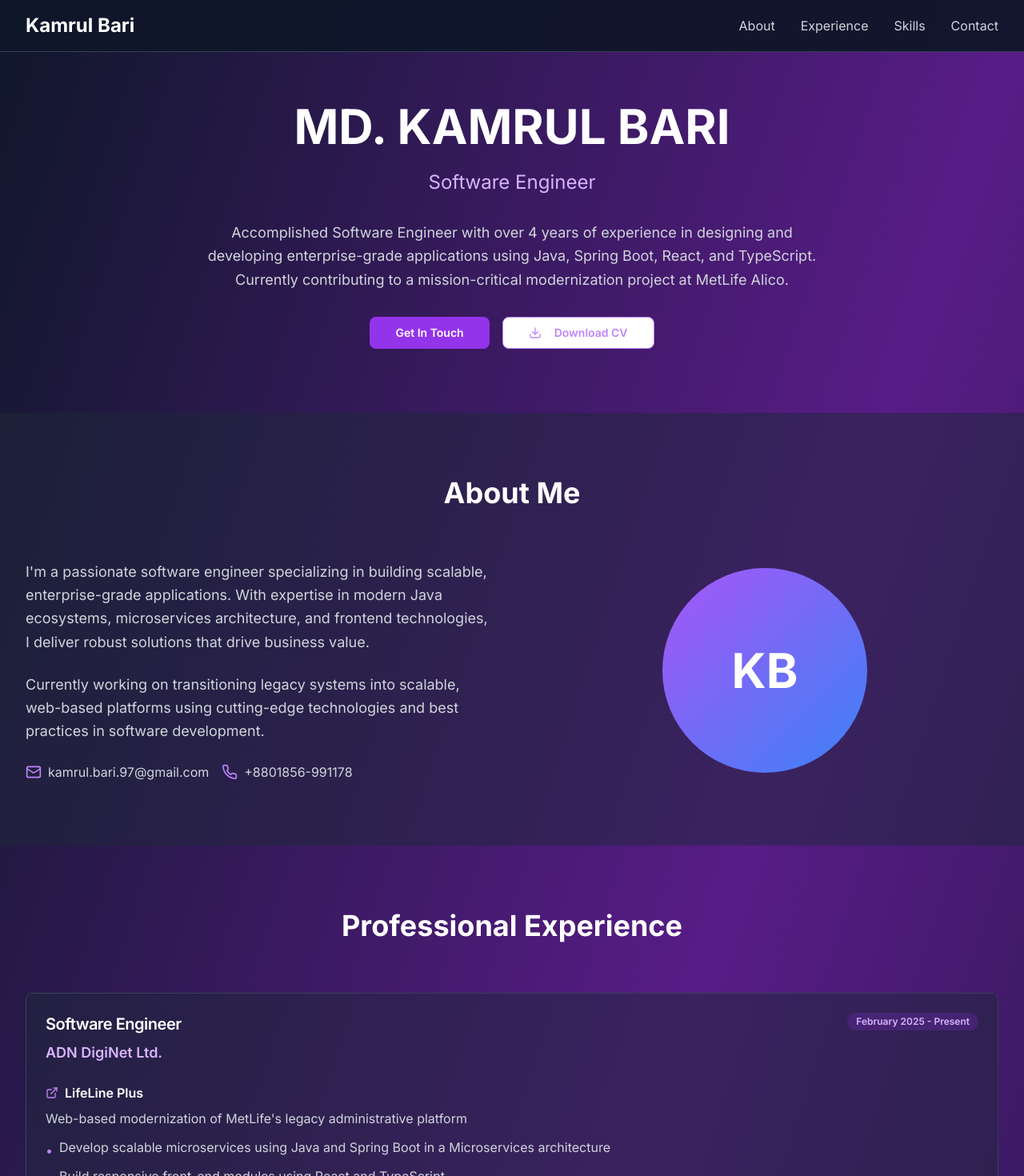
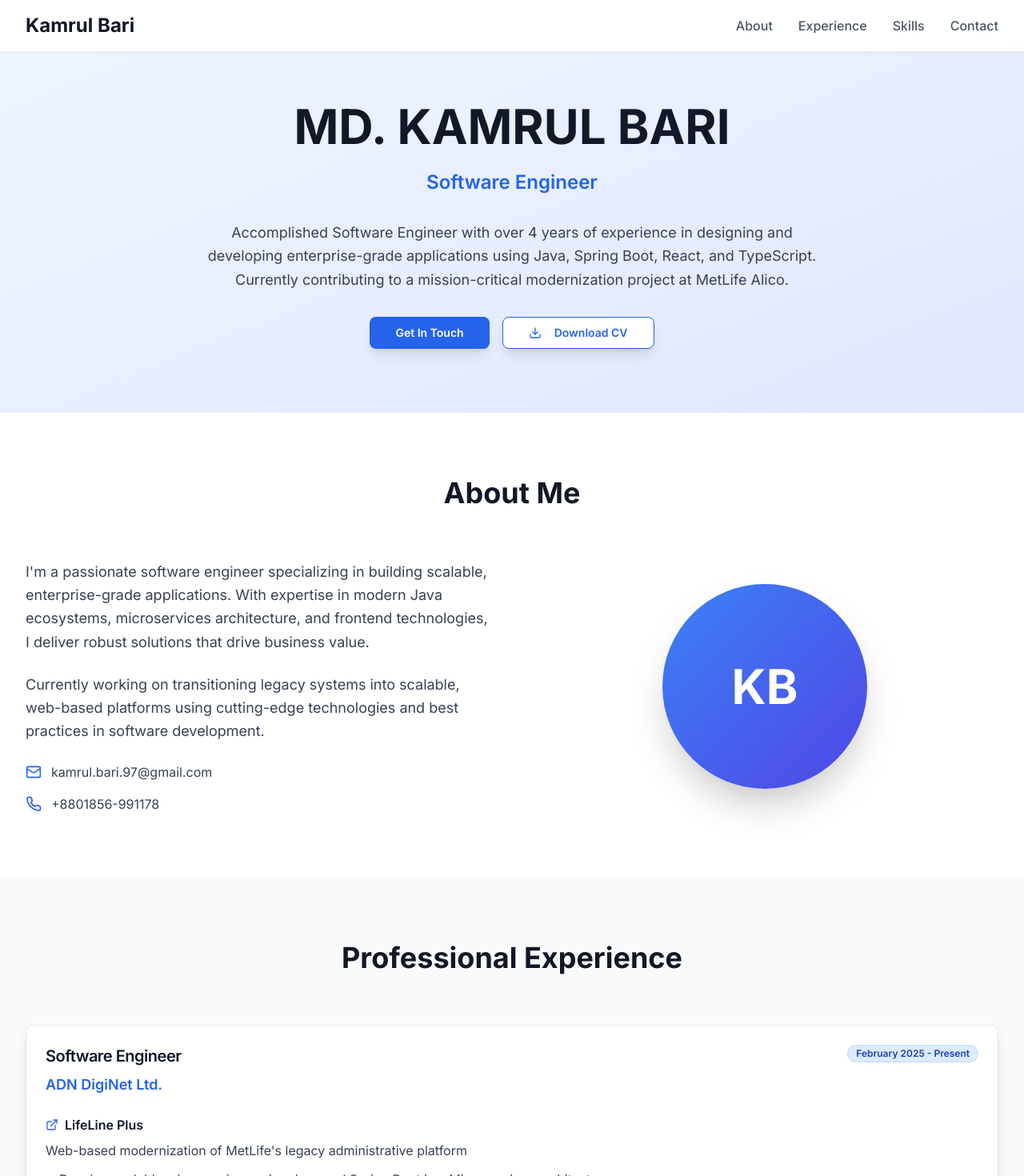
Before and after one commit to kamrulbari14/kamrul-bari-portfolio, a React (Vite) app: page / in a window 1280 px wide. Shown: the top 1470 px of the page at 80% size. Built offline with nearby package versions, Linux system fonts and the light colour scheme.

Commit message:
Change background color and redesign
Redesign the portfolio's background color and overall design based on the provided reference image.

```diff
--- a/src/index.css
+++ b/src/index.css
@@ -169,20 +169,20 @@ html {
   scroll-behavior: smooth;
 }
 
-/* Custom scrollbar */
+/* Custom scrollbar - updated for light theme */
 ::-webkit-scrollbar {
   width: 8px;
 }
 
 ::-webkit-scrollbar-track {
-  background: #1e293b;
+  background: #f1f5f9;
 }
 
 ::-webkit-scrollbar-thumb {
-  background: #7c3aed;
+  background: #2563eb;
   border-radius: 4px;
 }
 
 ::-webkit-scrollbar-thumb:hover {
-  background: #8b5cf6;
+  background: #1d4ed8;
 }
--- a/src/pages/Index.tsx
+++ b/src/pages/Index.tsx
@@ -78,12 +78,12 @@ const Index = () => {
   };
 
   return (
-    <div className="min-h-screen bg-gradient-to-br from-slate-900 via-purple-900 to-slate-900">
+    <div className="min-h-screen bg-white">
       {/* Navigation */}
-      <nav className="fixed top-0 w-full bg-slate-900/95 backdrop-blur-sm z-50 border-b border-slate-700">
+      <nav className="fixed top-0 w-full bg-white/95 backdrop-blur-sm z-50 border-b border-gray-200 shadow-sm">
         <div className="max-w-7xl mx-auto px-4 sm:px-6 lg:px-8">
           <div className="flex justify-between items-center py-4">
-            <div className="text-2xl font-bold text-white">Kamrul Bari</div>
+            <div className="text-2xl font-bold text-gray-900">Kamrul Bari</div>
 
             {/* Desktop Navigation */}
             <div className="hidden md:flex space-x-8">
@@ -91,7 +91,7 @@ const Index = () => {
                 <button
                   key={item}
                   onClick={() => scrollToSection(item.toLowerCase())}
-                  className="text-gray-300 hover:text-white transition-colors duration-200"
+                  className="text-gray-600 hover:text-blue-600 transition-colors duration-200 font-medium"
                 >
                   {item}
                 </button>
@@ -100,7 +100,7 @@ const Index = () => {
 
             {/* Mobile Menu Button */}
             <button
-              className="md:hidden text-white"
+              className="md:hidden text-gray-900"
               onClick={() => setIsMenuOpen(!isMenuOpen)}
             >
               {isMenuOpen ? <X size={24} /> : <Menu size={24} />}
@@ -109,12 +109,12 @@ const Index = () => {
 
           {/* Mobile Navigation */}
           {isMenuOpen && (
-            <div className="md:hidden pb-4">
+            <div className="md:hidden pb-4 bg-white border-t border-gray-200">
               {['About', 'Experience', 'Skills', 'Contact'].map((item) => (
                 <button
                   key={item}
                   onClick={() => scrollToSection(item.toLowerCase())}
-                  className="block w-full text-left py-2 text-gray-300 hover:text-white transition-colors duration-200"
+                  className="block w-full text-left py-3 px-4 text-gray-600 hover:text-blue-600 hover:bg-gray-50 transition-colors duration-200 font-medium"
                 >
                   {item}
                 </button>
@@ -125,16 +125,16 @@ const Index = () => {
       </nav>
 
       {/* Hero Section */}
-      <section className="pt-32 pb-20 px-4 sm:px-6 lg:px-8">
+      <section className="pt-32 pb-20 px-4 sm:px-6 lg:px-8 bg-gradient-to-br from-blue-50 to-indigo-100">
         <div className="max-w-7xl mx-auto">
           <div className="text-center">
-            <h1 className="text-4xl sm:text-6xl font-bold text-white mb-6 animate-fade-in">
+            <h1 className="text-4xl sm:text-6xl font-bold text-gray-900 mb-6 animate-fade-in">
               MD. KAMRUL BARI
             </h1>
-            <p className="text-xl sm:text-2xl text-purple-300 mb-8 animate-fade-in-delay">
+            <p className="text-xl sm:text-2xl text-blue-600 mb-8 animate-fade-in-delay font-semibold">
               Software Engineer
             </p>
-            <p className="text-lg text-gray-300 max-w-3xl mx-auto mb-8 leading-relaxed animate-fade-in-delay-2">
+            <p className="text-lg text-gray-700 max-w-3xl mx-auto mb-8 leading-relaxed animate-fade-in-delay-2">
               Accomplished Software Engineer with over 4 years of experience in designing and developing
               enterprise-grade applications using Java, Spring Boot, React, and TypeScript. Currently
               contributing to a mission-critical modernization project at MetLife Alico.
@@ -142,13 +142,13 @@ const Index = () => {
             <div className="flex flex-col sm:flex-row gap-4 justify-center items-center animate-fade-in-delay-3">
               <Button
                 onClick={() => scrollToSection('contact')}
-                className="bg-purple-600 hover:bg-purple-700 text-white px-8 py-3 rounded-lg font-semibold transition-all duration-200 transform hover:scale-105"
+                className="bg-blue-600 hover:bg-blue-700 text-white px-8 py-3 rounded-lg font-semibold transition-all duration-200 transform hover:scale-105 shadow-lg"
               >
                 Get In Touch
               </Button>
               <Button
                 variant="outline"
-                className="border-purple-400 text-purple-400 hover:bg-purple-400 hover:text-white px-8 py-3 rounded-lg font-semibold transition-all duration-200"
+                className="border-blue-600 text-blue-600 hover:bg-blue-600 hover:text-white px-8 py-3 rounded-lg font-semibold transition-all duration-200 shadow-lg"
               >
                 <Download className="w-4 h-4 mr-2" />
                 Download CV
@@ -159,33 +159,33 @@ const Index = () => {
       </section>
 
       {/* About Section */}
-      <section id="about" className="py-20 px-4 sm:px-6 lg:px-8 bg-slate-800/50">
+      <section id="about" className="py-20 px-4 sm:px-6 lg:px-8 bg-white">
         <div className="max-w-7xl mx-auto">
-          <h2 className="text-3xl sm:text-4xl font-bold text-white text-center mb-16">About Me</h2>
+          <h2 className="text-3xl sm:text-4xl font-bold text-gray-900 text-center mb-16">About Me</h2>
           <div className="grid md:grid-cols-2 gap-12 items-center">
             <div>
-              <p className="text-gray-300 text-lg leading-relaxed mb-6">
+              <p className="text-gray-700 text-lg leading-relaxed mb-6">
                 I'm a passionate software engineer specializing in building scalable, enterprise-grade
                 applications. With expertise in modern Java ecosystems, microservices architecture,
                 and frontend technologies, I deliver robust solutions that drive business value.
               </p>
-              <p className="text-gray-300 text-lg leading-relaxed mb-6">
+              <p className="text-gray-700 text-lg leading-relaxed mb-6">
                 Currently working on transitioning legacy systems into scalable, web-based platforms
                 using cutting-edge technologies and best practices in software development.
               </p>
-              <div className="flex flex-wrap gap-4">
-                <div className="flex items-center text-gray-300">
-                  <Mail className="w-5 h-5 mr-2 text-purple-400" />
+              <div className="flex flex-col gap-4">
+                <div className="flex items-center text-gray-700">
+                  <Mail className="w-5 h-5 mr-3 text-blue-600" />
                   <span>kamrul.bari.97@gmail.com</span>
                 </div>
-                <div className="flex items-center text-gray-300">
-                  <Phone className="w-5 h-5 mr-2 text-purple-400" />
+                <div className="flex items-center text-gray-700">
+                  <Phone className="w-5 h-5 mr-3 text-blue-600" />
                   <span>+8801856-991178</span>
                 </div>
               </div>
             </div>
             <div className="text-center">
-              <div className="w-64 h-64 mx-auto bg-gradient-to-br from-purple-500 to-blue-500 rounded-full flex items-center justify-center text-6xl font-bold text-white">
+              <div className="w-64 h-64 mx-auto bg-gradient-to-br from-blue-500 to-indigo-600 rounded-full flex items-center justify-center text-6xl font-bold text-white shadow-2xl">
                 KB
               </div>
             </div>
@@ -194,21 +194,21 @@ const Index = () => {
       </section>
 
       {/* Experience Section */}
-      <section id="experience" className="py-20 px-4 sm:px-6 lg:px-8">
+      <section id="experience" className="py-20 px-4 sm:px-6 lg:px-8 bg-gray-50">
         <div className="max-w-7xl mx-auto">
-          <h2 className="text-3xl sm:text-4xl font-bold text-white text-center mb-16">Professional Experience</h2>
+          <h2 className="text-3xl sm:text-4xl font-bold text-gray-900 text-center mb-16">Professional Experience</h2>
           <div className="space-y-8">
             {experience.map((job, index) => (
-              <Card key={index} className="bg-slate-800/50 border-slate-700 hover:bg-slate-800/70 transition-all duration-300">
+              <Card key={index} className="bg-white border-gray-200 hover:shadow-xl transition-all duration-300 shadow-lg">
                 <CardHeader>
                   <div className="flex flex-col sm:flex-row sm:justify-between sm:items-start">
                     <div>
-                      <CardTitle className="text-white text-xl mb-2">{job.position}</CardTitle>
-                      <CardDescription className="text-purple-300 text-lg font-semibold">
+                      <CardTitle className="text-gray-900 text-xl mb-2">{job.position}</CardTitle>
+                      <CardDescription className="text-blue-600 text-lg font-semibold">
                         {job.company}
                       </CardDescription>
                     </div>
-                    <Badge variant="secondary" className="bg-purple-600/20 text-purple-300 mt-2 sm:mt-0">
+                    <Badge variant="secondary" className="bg-blue-100 text-blue-800 border-blue-200 mt-2 sm:mt-0">
                       {job.period}
                     </Badge>
                   </div>
@@ -218,15 +218,15 @@ const Index = () => {
                     <div className="mb-4">
                       {job.projects.map((project, projectIndex) => (
                         <div key={projectIndex} className="mb-4">
-                          <h4 className="text-white font-semibold mb-2 flex items-center">
-                            <ExternalLink className="w-4 h-4 mr-2 text-purple-400" />
+                          <h4 className="text-gray-900 font-semibold mb-2 flex items-center">
+                            <ExternalLink className="w-4 h-4 mr-2 text-blue-600" />
                             {project.name}
                           </h4>
-                          <p className="text-gray-300 mb-3">{project.description}</p>
+                          <p className="text-gray-700 mb-3">{project.description}</p>
                           <ul className="space-y-2">
                             {project.achievements.map((achievement, achIndex) => (
-                              <li key={achIndex} className="text-gray-300 flex items-start">
-                                <span className="text-purple-400 mr-2 mt-1">•</span>
+                              <li key={achIndex} className="text-gray-700 flex items-start">
+                                <span className="text-blue-600 mr-2 mt-1">•</span>
                                 <span>{achievement}</span>
                               </li>
                             ))}
@@ -238,8 +238,8 @@ const Index = () => {
                   {job.achievements && (
                     <ul className="space-y-2">
                       {job.achievements.map((achievement, achIndex) => (
-                        <li key={achIndex} className="text-gray-300 flex items-start">
-                          <span className="text-purple-400 mr-2 mt-1">•</span>
+                        <li key={achIndex} className="text-gray-700 flex items-start">
+                          <span className="text-blue-600 mr-2 mt-1">•</span>
                           <span>{achievement}</span>
                         </li>
                       ))}
@@ -253,14 +253,14 @@ const Index = () => {
       </section>
 
       {/* Skills Section */}
-      <section id="skills" className="py-20 px-4 sm:px-6 lg:px-8 bg-slate-800/50">
+      <section id="skills" className="py-20 px-4 sm:px-6 lg:px-8 bg-white">
         <div className="max-w-7xl mx-auto">
-          <h2 className="text-3xl sm:text-4xl font-bold text-white text-center mb-16">Technical Skills</h2>
+          <h2 className="text-3xl sm:text-4xl font-bold text-gray-900 text-center mb-16">Technical Skills</h2>
           <div className="grid md:grid-cols-2 lg:grid-cols-3 gap-8">
             {Object.entries(skills).map(([category, skillList]) => (
-              <Card key={category} className="bg-slate-800/50 border-slate-700 hover:bg-slate-800/70 transition-all duration-300 group">
+              <Card key={category} className="bg-white border-gray-200 hover:shadow-xl transition-all duration-300 group shadow-lg">
                 <CardHeader>
-                  <CardTitle className="text-white text-lg group-hover:text-purple-300 transition-colors duration-200">
+                  <CardTitle className="text-gray-900 text-lg group-hover:text-blue-600 transition-colors duration-200">
                     {category}
                   </CardTitle>
                 </CardHeader>
@@ -270,7 +270,7 @@ const Index = () => {
                       <Badge
                         key={skillIndex}
                         variant="secondary"
-                        className="bg-purple-600/20 text-purple-300 hover:bg-purple-600/30 transition-colors duration-200"
+                        className="bg-blue-100 text-blue-800 hover:bg-blue-200 transition-colors duration-200 border-blue-200"
                       >
                         {skill}
                       </Badge>
@@ -284,10 +284,10 @@ const Index = () => {
       </section>
 
       {/* Contact Section */}
-      <section id="contact" className="py-20 px-4 sm:px-6 lg:px-8">
+      <section id="contact" className="py-20 px-4 sm:px-6 lg:px-8 bg-gray-50">
         <div className="max-w-7xl mx-auto text-center">
-          <h2 className="text-3xl sm:text-4xl font-bold text-white mb-8">Get In Touch</h2>
-          <p className="text-gray-300 text-lg mb-12 max-w-2xl mx-auto">
+          <h2 className="text-3xl sm:text-4xl font-bold text-gray-900 mb-8">Get In Touch</h2>
+          <p className="text-gray-700 text-lg mb-12 max-w-2xl mx-auto">
             I'm always interested in discussing new opportunities and exciting projects.
             Let's connect and explore how we can work together.
           </p>
@@ -295,14 +295,14 @@ const Index = () => {
           <div className="flex flex-col sm:flex-row gap-6 justify-center items-center mb-12">
             <a
               href="mailto:kamrul.bari.97@gmail.com"
-              className="flex items-center bg-purple-600 hover:bg-purple-700 text-white px-6 py-3 rounded-lg font-semibold transition-all duration-200 transform hover:scale-105"
+              className="flex items-center bg-blue-600 hover:bg-blue-700 text-white px-6 py-3 rounded-lg font-semibold transition-all duration-200 transform hover:scale-105 shadow-lg"
             >
               <Mail className="w-5 h-5 mr-2" />
               Email Me
             </a>
             <a
               href="tel:+8801856991178"
-              className="flex items-center border border-purple-400 text-purple-400 hover:bg-purple-400 hover:text-white px-6 py-3 rounded-lg font-semibold transition-all duration-200"
+              className="flex items-center border border-blue-600 text-blue-600 hover:bg-blue-600 hover:text-white px-6 py-3 rounded-lg font-semibold transition-all duration-200 shadow-lg"
             >
               <Phone className="w-5 h-5 mr-2" />
               Call Me
@@ -314,7 +314,7 @@ const Index = () => {
               href="https://linkedin.com/in/md-kamrul-bari/"
               target="_blank"
               rel="noopener noreferrer"
-              className="text-gray-400 hover:text-purple-400 transition-colors duration-200 transform hover:scale-110"
+              className="text-gray-600 hover:text-blue-600 transition-colors duration-200 transform hover:scale-110"
             >
               <Linkedin size={32} />
             </a>
@@ -322,7 +322,7 @@ const Index = () => {
               href="https://github.com/kamrulbari14"
               target="_blank"
               rel="noopener noreferrer"
-              className="text-gray-400 hover:text-purple-400 transition-colors duration-200 transform hover:scale-110"
+              className="text-gray-600 hover:text-blue-600 transition-colors duration-200 transform hover:scale-110"
             >
               <Github size={32} />
             </a>
@@ -331,9 +331,9 @@ const Index = () => {
       </section>
 
       {/* Footer */}
-      <footer className="py-8 px-4 sm:px-6 lg:px-8 bg-slate-900 border-t border-slate-700">
+      <footer className="py-8 px-4 sm:px-6 lg:px-8 bg-white border-t border-gray-200">
         <div className="max-w-7xl mx-auto text-center">
-          <p className="text-gray-400">
+          <p className="text-gray-600">
             © 2025 MD. Kamrul Bari. All rights reserved.
           </p>
         </div>
```
